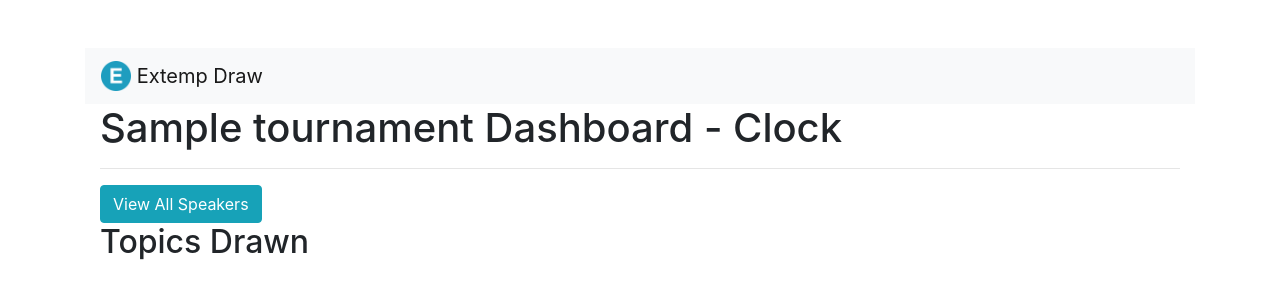
After one commit to omajoshi/debate, a Django app: page /tournament/1/clock/ in a window 1280 px wide. The commit adds this page. Shown: the top 300 px of the page. Run offline with Django 3.2, Linux system fonts and the light colour scheme; tables that the repository leaves empty hold one stand-in row (values such as "Sample post"); some libraries are stand-ins or nearby versions.

Commit message:
tournament clock

```diff
--- /dev/null
+++ b/extemp/templates/extemp/tournament_clock.html
@@ -0,0 +1,14 @@
+{% extends 'extemp/base.html' %}
+{% block content %}
+<h1>{{ tournament.name }} Dashboard - Clock</a></h1>
+<hr>
+<button class="btn btn-info" type="button" data-toggle="collapse" data-target="#allSpeakers" aria-expanded="false" aria-controls="allSpeakers">
+    View All Speakers
+</button>
+<div class="collapse show" id="allSpeakers">
+  <h2>Topics Drawn</h2>
+  {% for instance in tournament.get_current_topicinstances %}
+  <p>{{ instance.section.round.event.code }} {{ instance.section.round.get_name_display }} Speaker {{ instance.index }} drew <b>{{ instance.modified | timesince }} ago</b></p>
+  {% endfor %}
+</div>
+{% endblock %}
--- a/extemp/templates/extemp/tournament_detail.html
+++ b/extemp/templates/extemp/tournament_detail.html
@@ -1,6 +1,6 @@
 {% extends 'extemp/base.html' %}
 {% block content %}
-<h1>{{ tournament.name }} - Extemp Dashboard</h1>
+<h1>{{ tournament.name }} Dashboard - <a href="{% url 'extemp:tournament_clock' tournament.pk %}">Clock</a></h1>
 <hr>
 <h3>Current Rounds - <a href="{% url 'extemp:open_current_rounds' tournament.pk %}">Open All Envelopes</a> - <a href="{% url 'extemp:close_current_rounds' tournament.pk %}">Close All Envelopes</a> - <a href="{% url 'extemp:get_current_urls' tournament.pk %}">Get URLs</a></h3>
 {% for round in tournament.get_current_rounds %}
@@ -23,7 +23,7 @@
 <button class="btn btn-info" type="button" data-toggle="collapse" data-target="#allRounds" aria-expanded="false" aria-controls="allRounds">
     View All Rounds
 </button>
-<div class="collapse" id="allRounds">
+<div class="collapse show" id="allRounds">
 {% for event in tournament.event_set.all %}
 <hr>
 <h3>{{ event.name }}</h3>
--- a/extemp/urls.py
+++ b/extemp/urls.py
@@ -8,6 +8,7 @@ app_name = 'extemp'
 urlpatterns = [
     path('tournament/create/', TournamentCreate.as_view(), name='tournament_create'),
     # path('tournament/<int:pk>/roundgroups/', manage_roundgroups, name='manage_roundgroups'),
+    path('tournament/<int:pk>/clock/', TournamentClock.as_view(), name='tournament_clock'),
     path('tournament/<int:pk>/details/', set_tournament_details, name='set_tournament_details'),
     path('tournament/<int:pk>/open/', open_current_rounds, name='open_current_rounds'),
     path('tournament/<int:pk>/close/', close_current_rounds, name='close_current_rounds'),
--- a/extemp/views.py
+++ b/extemp/views.py
@@ -290,6 +290,11 @@ class TournamentDetail(AdminRequiredMixin, DetailView):
     model = Tournament
 
 
+class TournamentClock(DetailView):
+    model = Tournament
+    template_name = 'extemp/tournament_clock.html'
+
+
 class TournamentList(AdminRequiredMixin, ListView):
     model = Tournament
 
```
